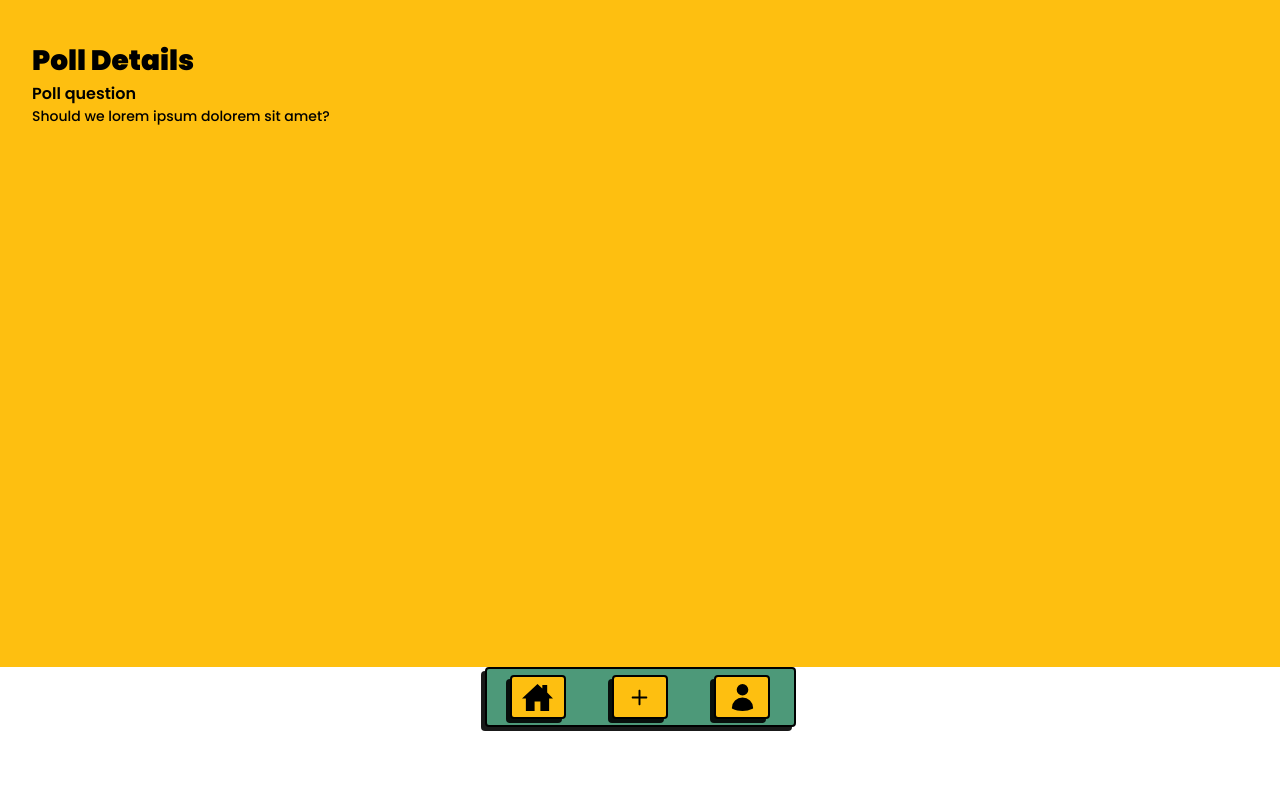
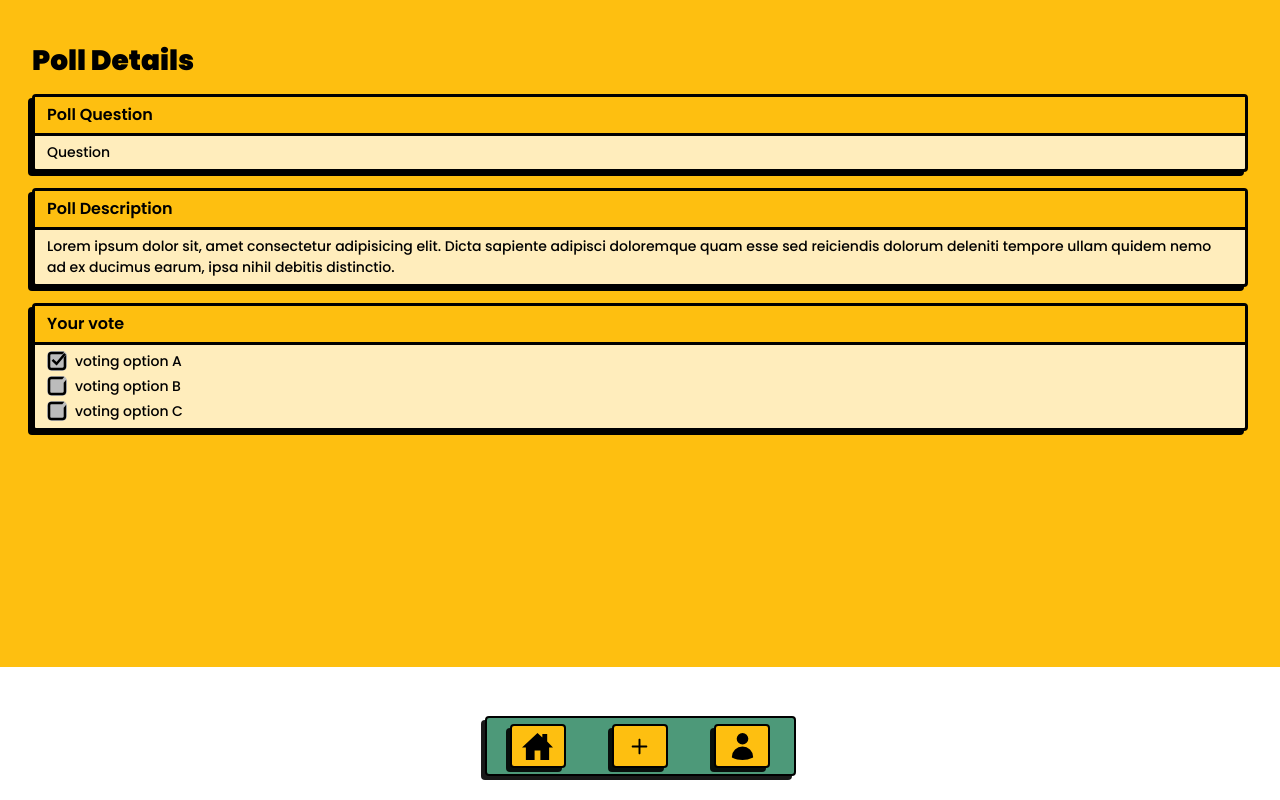
Before and after one commit to devhausleipzigacademy/camp9-final-project, a Next.js app: page /details/1 in a window 1280 px wide. Built offline with nearby package versions, Linux system fonts and the light colour scheme.

Commit message:
Adds PreviewCheckbox component.

```diff
--- a/app/details/[id]/page.tsx
+++ b/app/details/[id]/page.tsx
@@ -1,12 +1,35 @@
+import PollDetailsCard from 'components/PollDetailsCard';
+import PreviewCheckbox from 'components/PreviewCheckbox';
 import React from 'react';
 
 function PollDetails() {
   return (
     <section className="px-8 py-10 bg-yellow h-[667px]">
       <h1 className="title-black">Poll Details</h1>
-      <div>
-        <h4 className="body-semibold">Poll question</h4>
-        <p className="description">Should we lorem ipsum dolorem sit amet?</p>
+      <div className="mt-3 flex flex-col gap-4">
+        <PollDetailsCard title="Poll Question">Question</PollDetailsCard>
+        <PollDetailsCard title="Poll Description">
+          Lorem ipsum dolor sit, amet consectetur adipisicing elit. Dicta
+          sapiente adipisci doloremque quam esse sed reiciendis dolorum deleniti
+          tempore ullam quidem nemo ad ex ducimus earum, ipsa nihil debitis
+          distinctio.
+        </PollDetailsCard>
+        <PollDetailsCard title="Your vote">
+          <ul className="flex flex-col gap-1">
+            <li className="flex gap-2">
+              <PreviewCheckbox isChecked={true} />
+              <p>voting option A</p>
+            </li>
+            <li className="flex gap-2">
+              <PreviewCheckbox />
+              <p>voting option B</p>
+            </li>
+            <li className="flex gap-2">
+              <PreviewCheckbox />
+              <p>voting option C</p>
+            </li>
+          </ul>
+        </PollDetailsCard>
       </div>
     </section>
   );
--- a/app/layout.tsx
+++ b/app/layout.tsx
@@ -15,7 +15,7 @@ export default function RootLayout({
     <html lang="en">
       <body>
         {children}
-        <footer>
+        <footer className="fixed bottom-6 w-full">
           <Navbar variant={'primary'} />
         </footer>
       </body>
--- a/components/PollDetailsCard.tsx
+++ b/components/PollDetailsCard.tsx
@@ -12,7 +12,7 @@ function PollDetailsCard({ title, children, note }: Props) {
       <h4 className="body-semibold bg-yellow px-3 py-[6px] border-b-[3px] border-b-black">
         {title}
       </h4>
-      <p className="description px-3 py-[6px]">{children}</p>
+      <div className="description px-3 py-[6px]">{children}</div>
       {note && (
         <p className=" bg-yellow small px-3 py-[6px] border-t-[3px] border-t-black">
           {note}
--- /dev/null
+++ b/components/PreviewCheckbox.tsx
@@ -0,0 +1,45 @@
+import React from 'react';
+
+type Props = {
+  isChecked?: boolean;
+};
+
+function PreviewCheckbox({ isChecked = false }: Props) {
+  return (
+    <div className="w-5 h-5">
+      {isChecked ? (
+        <svg
+          className="w-5 h-5"
+          viewBox="0 0 24 24"
+          fill="none"
+          xmlns="http://www.w3.org/2000/svg"
+        >
+          <rect width="24" height="24" rx="6" fill="#BCBCBC" />
+          <path
+            d="M5.33333 2C3.47693 2 2 3.47693 2 5.33333V18.6667C2 20.5231 3.47693 22 5.33333 22H18.6667C20.5231 22 22 20.5231 22 18.6667V7.2381L21.0476 8.33929V18.6667C21.0476 20.0004 20.0004 21.0476 18.6667 21.0476H5.33333C3.99963 21.0476 2.95238 20.0004 2.95238 18.6667V5.33333C2.95238 3.99963 3.99963 2.95238 5.33333 2.95238H17.9077L18.6667 2H5.33333ZM20.6905 3.78571L11.4792 14.6488L7.61012 11.0327L6.95536 11.7321L11.1964 15.6756L11.5685 16.0179L11.881 15.6458L21.4048 4.39583L20.6905 3.78571Z"
+            fill="black"
+            stroke="black"
+            strokeWidth="2"
+          />
+        </svg>
+      ) : (
+        <svg
+          className="w-5 h-5"
+          viewBox="0 0 24 24"
+          fill="none"
+          xmlns="http://www.w3.org/2000/svg"
+        >
+          <rect width="24" height="24" rx="6" fill="#BCBCBC" />
+          <path
+            d="M5.33333 2C3.47693 2 2 3.47693 2 5.33333V18.6667C2 20.5231 3.47693 22 5.33333 22H18.6667C20.5231 22 22 20.5231 22 18.6667V7.2381L21.0476 8.33929V18.6667C21.0476 20.0004 20.0004 21.0476 18.6667 21.0476H5.33333C3.99963 21.0476 2.95238 20.0004 2.95238 18.6667V5.33333C2.95238 3.99963 3.99963 2.95238 5.33333 2.95238H17.9077L18.6667 2H5.33333Z"
+            fill="black"
+            stroke="black"
+            strokeWidth="2"
+          />
+        </svg>
+      )}
+    </div>
+  );
+}
+
+export default PreviewCheckbox;
```
Also changed, not shown: 1 other file (tests, documents, lock files or other folders).
